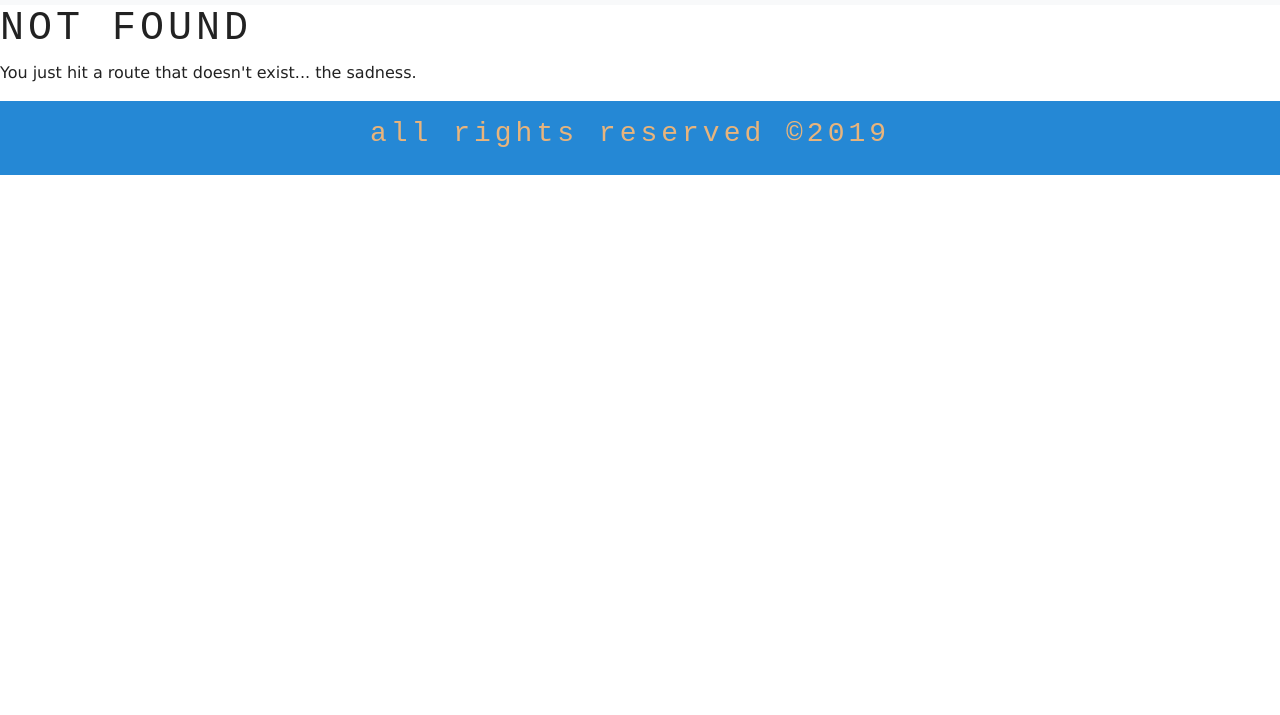
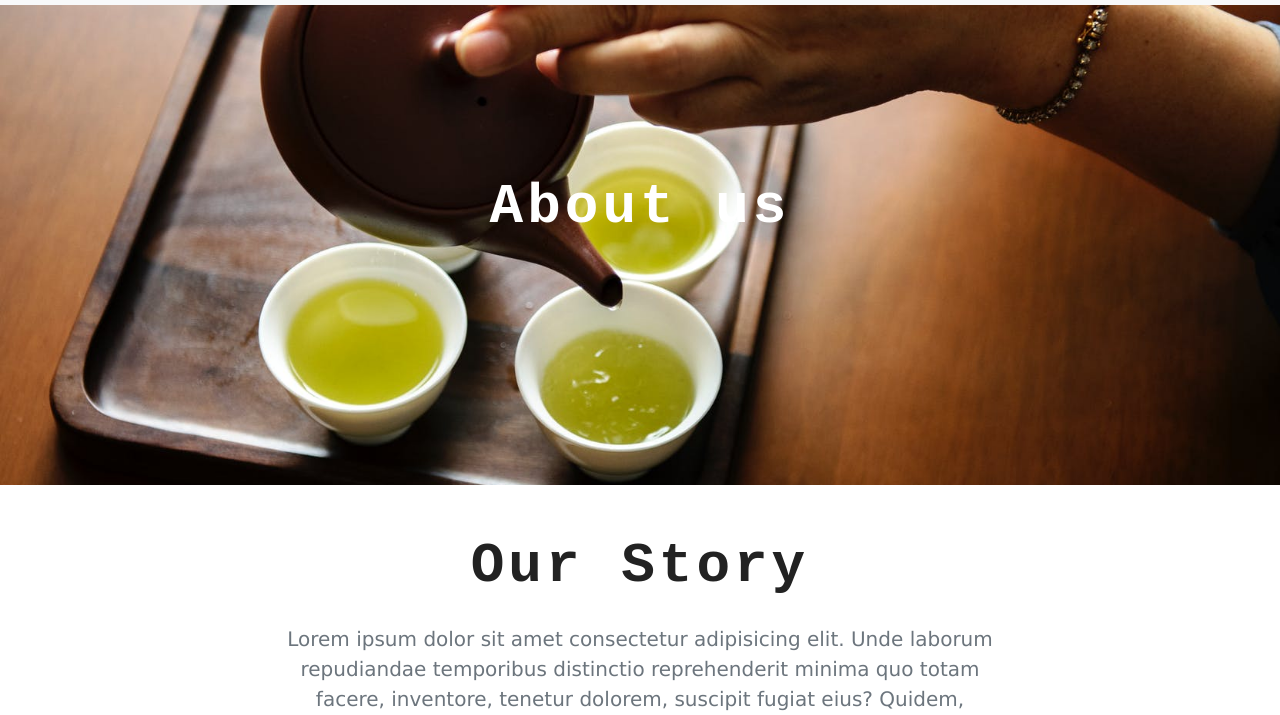
Before and after one commit to lesore0789/gatsby-teashop, a Gatsby site: page /about in a window 1280 px wide. Before the commit this address had no page. Shown: the part 85-800 px from the top of the page. Built offline with nearby package versions, Linux system fonts and the light colour scheme; Gatsby itself is replaced by a stand-in of ours.

Commit message:
Add about page

```diff
--- a/src/components/layout.css
+++ b/src/components/layout.css
@@ -32,7 +32,8 @@
   font-size: 2rem;
 }
 
-.default-background {
+.default-background,
+.about-background {
   min-height: 100vh;
   display: flex;
   align-items: center;
@@ -56,3 +57,7 @@
 .footer {
   background: var(--mainBlue);
 }
+
+.about-background {
+  min-height: 60vh;
+}
--- /dev/null
+++ b/src/pages/about.js
@@ -0,0 +1,33 @@
+import React from "react"
+import { Link, graphql } from "gatsby"
+
+import Layout from "../components/layout"
+import SEO from "../components/seo"
+import BackgroundSection from "../components/Globals/BackgroundSection"
+import Info from "../components/Home/Info"
+
+const AboutPage = ({ data }) => (
+  <Layout>
+    <SEO title="About" />
+    <BackgroundSection
+      img={data.img.childImageSharp.fluid}
+      title="About us"
+      styleClass="about-background"
+    />
+    <Info />
+  </Layout>
+)
+
+export const query = graphql`
+  {
+    img: file(relativePath: { eq: "tea1.jpeg" }) {
+      childImageSharp {
+        fluid {
+          ...GatsbyImageSharpFluid_tracedSVG
+        }
+      }
+    }
+  }
+`
+
+export default AboutPage
```
